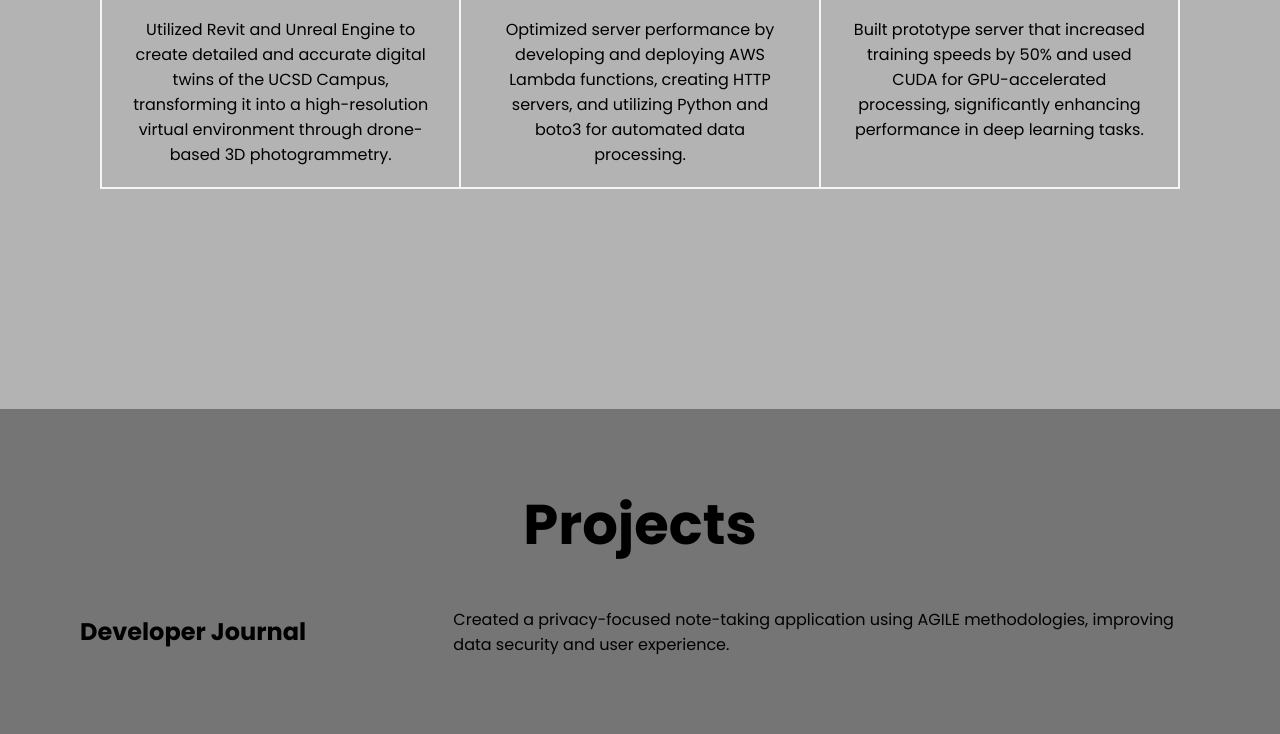
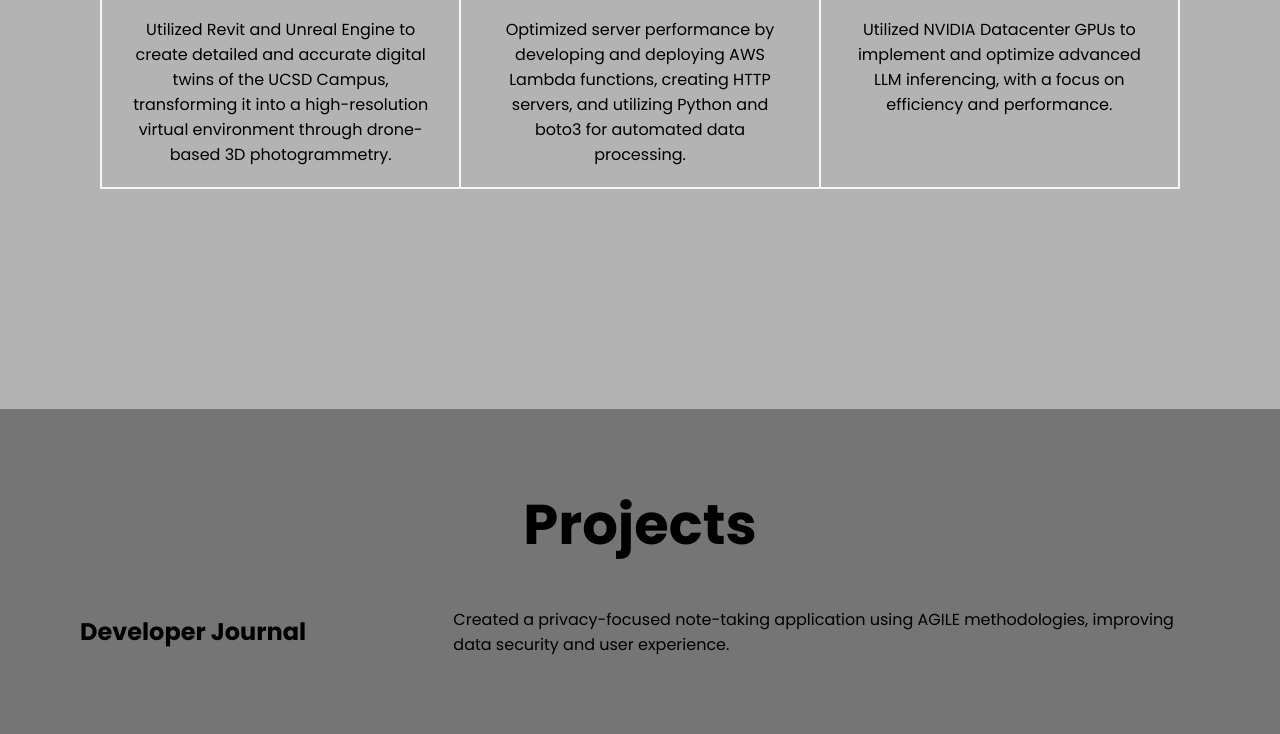
Before and after one commit to derryl0925/derryl0925.github.io, a plain HTML site: page index.html in a window 1280 px wide. Shown: the part 1191-1925 px from the top of the page. Drawn offline with Linux system fonts and the light colour scheme.

Commit message:
Update index.html

```diff
--- a/index.html
+++ b/index.html
@@ -81,7 +81,7 @@
                 loading="lazy" />
             </picture>
             <p>
-              Built prototype server that increased training speeds by 50% and used CUDA for GPU-accelerated processing, significantly enhancing performance in deep learning tasks.
+              Utilized NVIDIA Datacenter GPUs to implement and optimize advanced LLM inferencing, with a focus on efficiency and performance.
 
             </p>
           </article>
```
